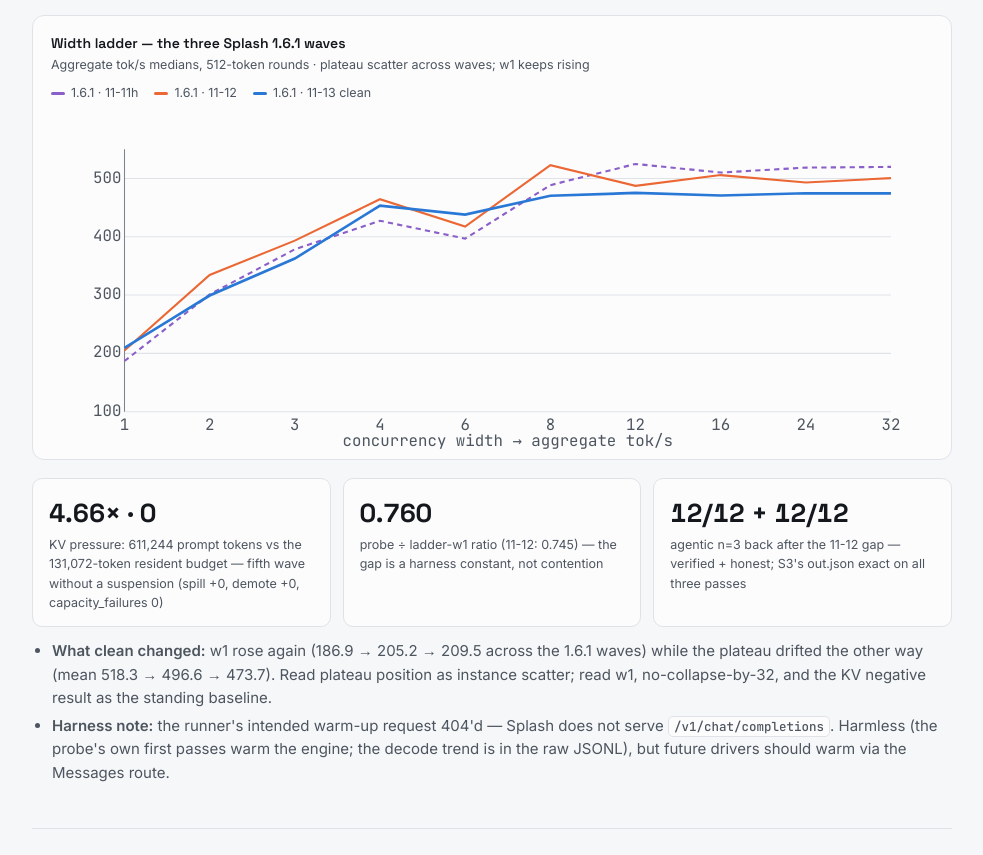
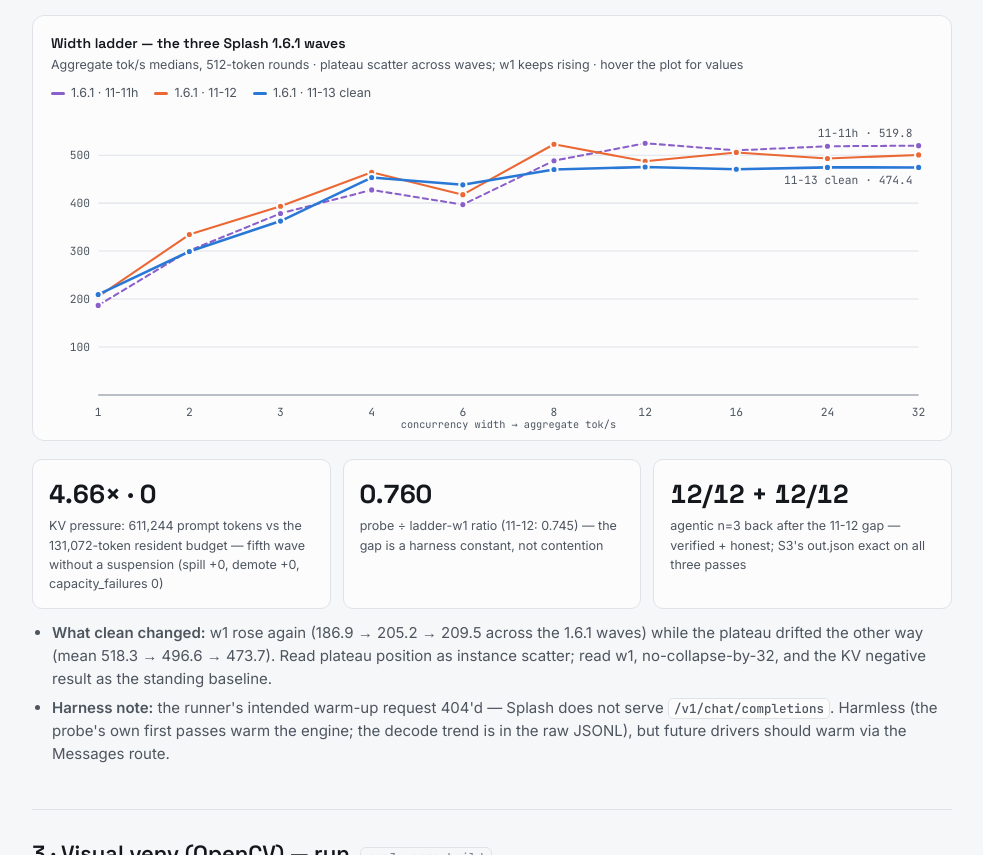
Before and after one commit to willturner-maker/benchmarks, a plain HTML site: page reports/2026-11-13-clean-window.html in a window 1280 px wide. Shown: the part 1716-2571 px from the top of the page, without its empty margins (148-1131 px from the left). Drawn offline with Linux system fonts and the light colour scheme.

Commit message:
11-13 scorecard: restore hover tooltips on the width-ladder chart
Static polyline replaced with the JS-drawn pattern from the 2026-11-11
scorecard: data arrays + point markers + full-plot hit rect + dashed
crosshair guide + .tip div showing width and all three wave medians;
rebuilds on color-scheme change. Future report charts keep this layer.

Co-Authored-By: Claude Code <noreply@anthropic.com>

```diff
--- a/reports/2026-11-13-clean-window.html
+++ b/reports/2026-11-13-clean-window.html
@@ -59,6 +59,11 @@ code{font:500 12.5px/1.4 var(--mono);background:var(--panel);border:1px solid va
 .viz-root .vsub{font-size:12.5px;color:var(--fg-2);margin-top:3px}
 .legend{display:flex;gap:16px;margin-top:8px;font-size:12.5px;color:var(--fg-2)}
 .legend i{display:inline-block;width:14px;height:3px;border-radius:2px;margin-right:6px;vertical-align:middle}
+.chartwrap{position:relative;margin-top:10px}
+.tip{position:absolute;pointer-events:none;background:var(--panel);border:1px solid var(--line);
+  border-radius:8px;padding:8px 10px;font:500 12px/1.5 var(--mono);box-shadow:0 4px 14px rgba(0,0,0,.14);
+  opacity:0;transition:opacity .12s;white-space:nowrap;z-index:5}
+@media (prefers-reduced-motion:reduce){.tip{transition:none}}
 svg{width:100%;height:auto}
 svg text{font-family:var(--mono);fill:var(--fg-2)}
 .grid{stroke:var(--line);stroke-width:1}
@@ -125,32 +130,16 @@ svg text{font-family:var(--mono);fill:var(--fg-2)}
     admission peaks identical (2/4/8/12/12/12 from w6 on).</p>
     <div class="viz-root">
       <div class="vtitle">Width ladder — the three Splash 1.6.1 waves</div>
-      <div class="vsub">Aggregate tok/s medians, 512-token rounds · plateau scatter across waves; w1 keeps rising</div>
+      <div class="vsub">Aggregate tok/s medians, 512-token rounds · plateau scatter across waves; w1 keeps rising · hover the plot for values</div>
       <div class="legend">
         <span><i style="background:var(--s3)"></i>1.6.1 · 11-11h</span>
         <span><i style="background:var(--s2)"></i>1.6.1 · 11-12</span>
         <span><i style="background:var(--accent)"></i>1.6.1 · 11-13 clean</span>
       </div>
-      <svg viewBox="0 0 840 330" role="img" aria-label="Line chart of ladder medians by width for the three 1.6.1 waves">
-        <line class="grid" x1="70" y1="295" x2="800" y2="295"/><text x="40" y="299">100</text>
-        <line class="grid" x1="70" y1="239.4" x2="800" y2="239.4"/><text x="40" y="243">200</text>
-        <line class="grid" x1="70" y1="183.9" x2="800" y2="183.9"/><text x="40" y="188">300</text>
-        <line class="grid" x1="70" y1="128.3" x2="800" y2="128.3"/><text x="40" y="132">400</text>
-        <line class="grid" x1="70" y1="72.8" x2="800" y2="72.8"/><text x="40" y="77">500</text>
-        <line class="axis" x1="70" y1="45" x2="70" y2="295"/>
-        <polyline fill="none" stroke="var(--s3)" stroke-width="2" stroke-dasharray="5 4"
-          points="70.0,246.7 151.1,183.3 232.2,140.3 313.3,113.1 394.4,130.1 475.6,79.2 556.7,59.0 637.8,67.2 718.9,62.5 800.0,61.8"/>
-        <polyline fill="none" stroke="var(--s2)" stroke-width="2"
-          points="70.0,236.6 151.1,164.7 232.2,132.0 313.3,92.6 394.4,118.6 475.6,60.2 556.7,79.9 637.8,69.6 718.9,76.6 800.0,72.5"/>
-        <polyline fill="none" stroke="var(--accent)" stroke-width="2.5"
-          points="70.0,234.2 151.1,184.3 232.2,149.1 313.3,98.7 394.4,107.2 475.6,89.3 556.7,86.6 637.8,89.1 718.9,86.9 800.0,87.0"/>
-        <text x="70" y="312" text-anchor="middle">1</text><text x="151.1" y="312" text-anchor="middle">2</text>
-        <text x="232.2" y="312" text-anchor="middle">3</text><text x="313.3" y="312" text-anchor="middle">4</text>
-        <text x="394.4" y="312" text-anchor="middle">6</text><text x="475.6" y="312" text-anchor="middle">8</text>
-        <text x="556.7" y="312" text-anchor="middle">12</text><text x="637.8" y="312" text-anchor="middle">16</text>
-        <text x="718.9" y="312" text-anchor="middle">24</text><text x="800" y="312" text-anchor="middle">32</text>
-        <text x="435" y="328" text-anchor="middle">concurrency width → aggregate tok/s</text>
-      </svg>
+      <div class="chartwrap" id="cw">
+        <svg id="chart" viewBox="0 0 860 310" role="img" aria-label="Line chart of width-ladder aggregate tok/s medians by concurrency width for the three Splash 1.6.1 waves: 11-11h rises 186.9 to a 510-525 plateau, 11-12 rises 205.2 to 487-523, 11-13 clean rises 209.5 to 470-475"></svg>
+        <div class="tip" id="tip"></div>
+      </div>
     </div>
     <div class="kv">
       <div class="stat"><div class="v">4.66× · 0</div><div class="l">KV pressure: 611,244 prompt tokens vs the 131,072-token resident budget — fifth wave without a suspension (spill +0, demote +0, capacity_failures 0)</div></div>
@@ -195,3 +184,65 @@ svg text{font-family:var(--mono);fill:var(--fg-2)}
     <a href="2026-11-06-splash-engine.html">Splash 1.6.0 baseline</a>.
   </div>
 </div>
+
+<script>
+(function(){
+  const widths=[1,2,3,4,6,8,12,16,24,32];
+  const a=[186.9,301.0,378.5,427.5,396.9,488.4,524.8,510.0,518.5,519.8];
+  const b=[205.2,334.5,393.4,464.3,417.6,522.7,487.1,505.7,493.1,500.5];
+  const c=[209.5,299.2,362.6,453.3,438.1,470.2,475.2,470.7,474.5,474.4];
+  const svg=document.getElementById('chart'), tip=document.getElementById('tip');
+  const W=860,H=310,mL=46,mR=14,mT=14,mB=34;
+  const yMax=560, plotW=W-mL-mR, plotH=H-mT-mB;
+  const X=i=>mL+i*(plotW/(widths.length-1));
+  const Y=v=>mT+plotH-(v/yMax)*plotH;
+  const ns='http://www.w3.org/2000/svg';
+  function el(t,at){const e=document.createElementNS(ns,t);for(const k in at)e.setAttribute(k,at[k]);return e;}
+  function build(){
+    svg.innerHTML='';
+    const cs=getComputedStyle(document.documentElement);
+    function tok(n){return cs.getPropertyValue(n).trim();}
+    const mut=tok('--mut'), acc=tok('--accent'), s2=tok('--s2'), s3=tok('--s3'), panel=tok('--panel');
+    for(let v=100;v<=500;v+=100){
+      svg.appendChild(el('line',{x1:mL,x2:W-mR,y1:Y(v),y2:Y(v),class:'grid'}));
+      const t=el('text',{x:mL-8,y:Y(v)+4,'text-anchor':'end','font-size':'11'});t.textContent=v;svg.appendChild(t);
+    }
+    svg.appendChild(el('line',{x1:mL,x2:W-mR,y1:Y(0),y2:Y(0),class:'axis'}));
+    widths.forEach((w,i)=>{const t=el('text',{x:X(i),y:H-14,'text-anchor':'middle','font-size':'11'});t.textContent=w;svg.appendChild(t);});
+    const ax=el('text',{x:(mL+W-mR)/2,y:H-2,'text-anchor':'middle','font-size':'10',fill:mut});
+    ax.textContent='concurrency width → aggregate tok/s';svg.appendChild(ax);
+    [[a,s3,'5 4',2],[b,s2,null,2],[c,acc,null,2.5]].forEach(([d,col,dash,sw])=>{
+      const pts=d.map((v,i)=>X(i)+','+Y(v)).join(' ');
+      const at={points:pts,fill:'none',stroke:col,'stroke-width':sw,'stroke-linejoin':'round','stroke-linecap':'round'};
+      if(dash)at['stroke-dasharray']=dash;
+      svg.appendChild(el('polyline',at));
+      d.forEach((v,i)=>svg.appendChild(el('circle',{cx:X(i),cy:Y(v),r:3.5,fill:col,stroke:panel,'stroke-width':2})));
+    });
+    const la=el('text',{x:X(9)-6,y:Y(a[9])-8,'font-size':'11','text-anchor':'end',fill:s3});la.textContent='11-11h · 519.8';svg.appendChild(la);
+    const lc=el('text',{x:X(9)-6,y:Y(c[9])+16,'font-size':'11','text-anchor':'end',fill:acc});lc.textContent='11-13 clean · 474.4';svg.appendChild(lc);
+    const guide=el('line',{x1:0,x2:0,y1:mT,y2:mT+plotH,stroke:mut,'stroke-width':1,'stroke-dasharray':'3 3',opacity:0});
+    svg.appendChild(guide);
+    const hit=el('rect',{x:mL,y:mT,width:plotW,height:plotH,fill:'transparent'});svg.appendChild(hit);
+    function show(e){
+      const r=svg.getBoundingClientRect();
+      const px=(e.clientX-r.left)*(W/r.width);
+      let i=Math.round((px-mL)/(plotW/(widths.length-1)));
+      i=Math.max(0,Math.min(widths.length-1,i));
+      guide.setAttribute('x1',X(i));guide.setAttribute('x2',X(i));guide.setAttribute('opacity',1);
+      tip.style.opacity=1;
+      tip.innerHTML='width '+widths[i]+'<br>11-11h &nbsp;'+a[i].toFixed(1)+'<br>11-12 &nbsp;'+b[i].toFixed(1)+'<br>11-13 clean &nbsp;'+c[i].toFixed(1);
+      const lx=X(i)*(r.width/W), half=(r.width/2);
+      tip.style.left=(lx+(lx<half?12:-tip.offsetWidth-12))+'px';
+      const topY=Math.min(Y(a[i]),Y(b[i]),Y(c[i]));
+      tip.style.top=Math.max(0,topY*(r.height/H)-10)+'px';
+    }
+    hit.addEventListener('mousemove',show);
+    hit.addEventListener('mouseleave',()=>{tip.style.opacity=0;guide.setAttribute('opacity',0);});
+  }
+  build();
+  if(window.matchMedia){
+    const mq=window.matchMedia('(prefers-color-scheme: dark)');
+    (mq.addEventListener?mq.addEventListener('change',build):mq.addListener(build));
+  }
+})();
+</script>
```
